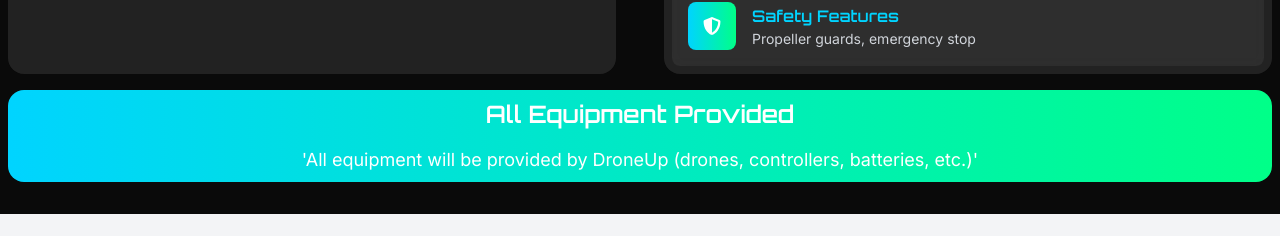
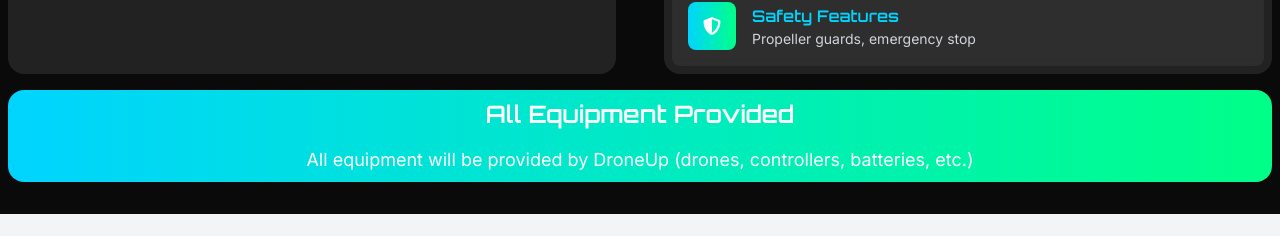
Before and after one commit to AdvancedUAV/DroneUp-Site, a React (Vite) app: page / in a window 1280 px wide. Shown: the part 2321-2557 px from the top of the page. Built offline with nearby package versions, Linux system fonts and the light colour scheme.

Commit message:
minor typofix

```diff
--- a/src/components/CompetitionSection.tsx
+++ b/src/components/CompetitionSection.tsx
@@ -157,7 +157,7 @@
             {competitionType === 'drone-soccer' ? 'All Equipment Provided' : 'Development Environment Provided'}
           </h3>
           <p className="text-lg">
-            'All equipment will be provided by DroneUp (drones, controllers, batteries, etc.)'
+            All equipment will be provided by DroneUp (drones, controllers, batteries, etc.)
           </p>
         </motion.div>
       </div>
```
